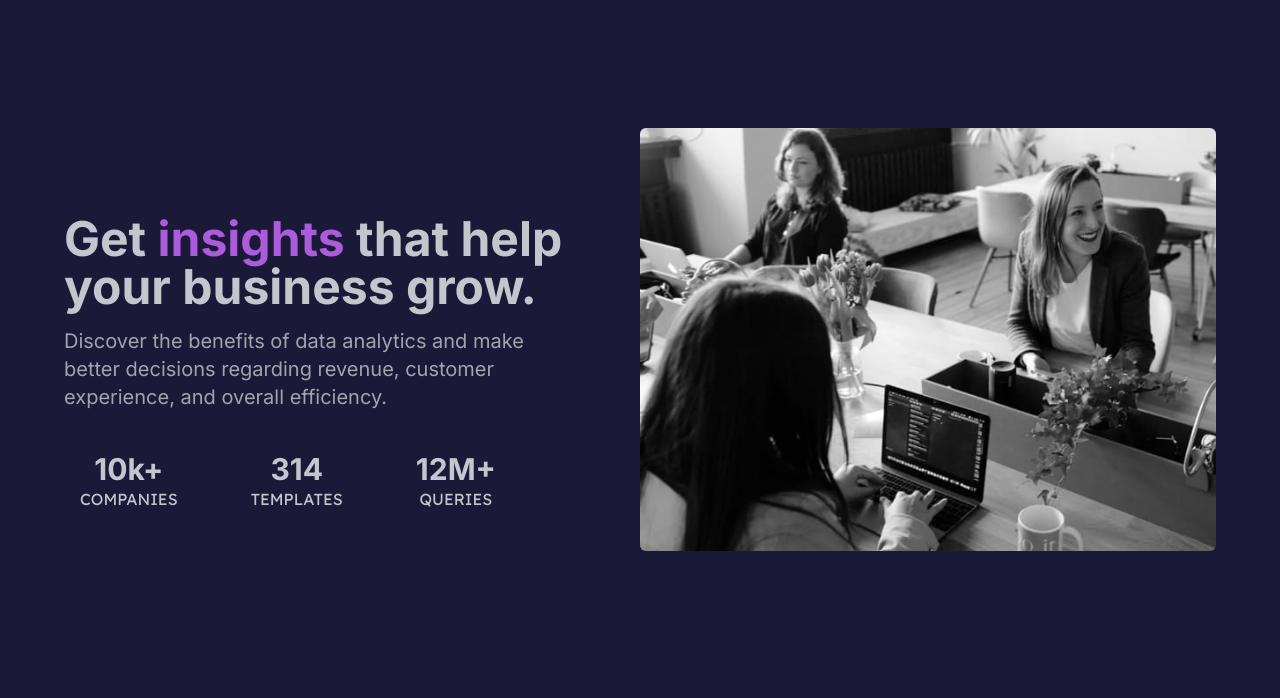
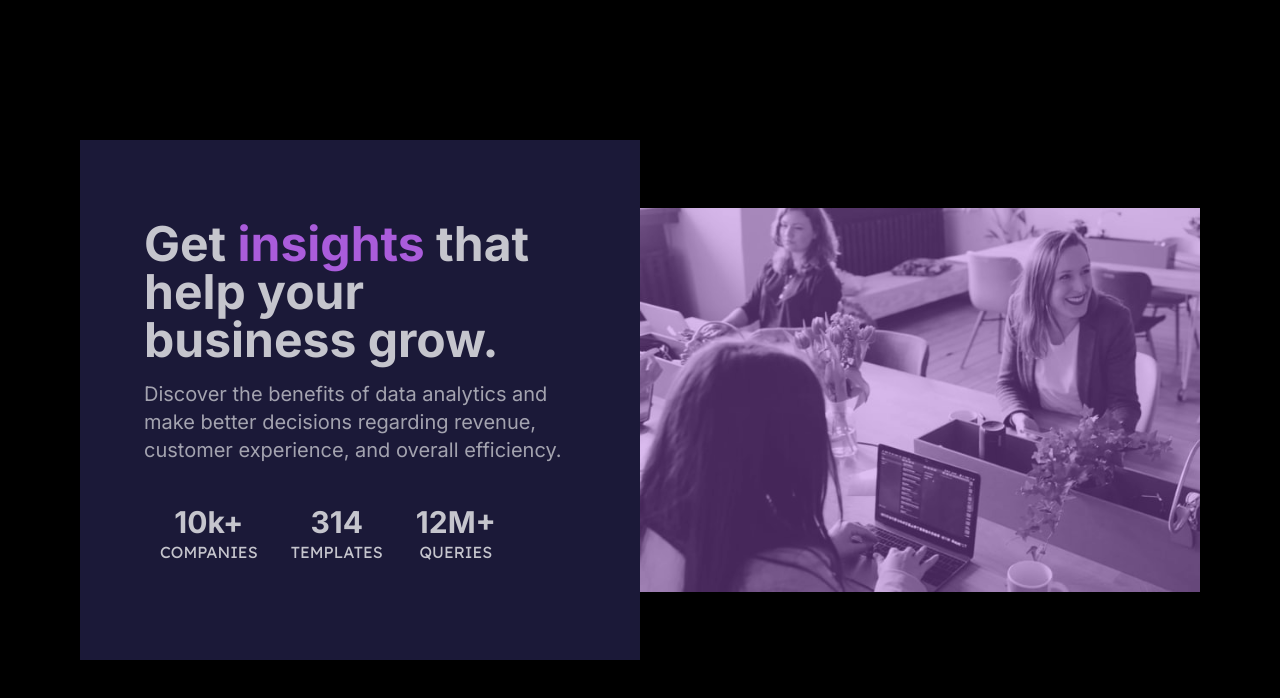
Before and after one commit to Oluwajuwonomoyele/stat-preview-card-component, a website: page index.html in a window 1280 px wide. Drawn offline with Linux system fonts and the light colour scheme.

Commit message:
complete project

```diff
--- a/index.html
+++ b/index.html
@@ -8,16 +8,16 @@
         <link rel="icon" type="image/png" sizes="32x32" href="./images/favicon-32x32.png">
         <title>Frontend Mentor | Stats preview card component</title>
     </head>
-    <body class="text-xl font-inter bg-dark-desaturated-blue">
-        <main>
+    <body class="text-xl font-inter bg-black">
+        <main class="lg:flex lg:justify-center lg:items-center lg:w-screen lg:h-screen">
             <!-- card section start -->
-            <section id="card">
+            <section id="card" >
                 <!-- container -->
-               <div class="flex flex-col lg:flex-row-reverse lg:items-center lg:justify-center lg:mt-32">
-                    <div class="w-full lg:w-1/2 lg:pr-16" id="img-div">
-                        <img class="w-full rounded-t-md lg:rounded-md" src="./images/image-header-mobile.jpg" alt="">
+               <div class="flex flex-col lg:flex-row-reverse lg:items-center lg:justify-center lg:p-20 w-full">
+                    <div class="w-full lg:w-1/2 h-96 lg:pr-16 relative z-20" id="img-div">
+                        <div class="absolute bg-soft-violet w-full h-full opacity-40"></div>
                     </div>
-                    <div class="w-full lg:w-1/2 bg-dark-desaturated-blue text-center lg:text-left text-slightly-transparent-white-1 pt-20 pb-4 px-4 md:px-16">
+                    <div class="w-full lg:w-1/2 bg-dark-desaturated-blue text-center lg:text-left text-slightly-transparent-white-1 pt-20 pb-4 px-4 md:px-16 lg:py-20">
                         <h1 class="text-4xl lg:text-5xl font-bold mb-4">Get <span class="text-soft-violet">insights</span> that help your business grow.</h1>
                         <p class="text-slightly-transparent-white-2 mb-6">Discover the benefits of data analytics and make better decisions regarding revenue, customer experience, and overall efficiency.</p>
 
--- a/src/input.css
+++ b/src/input.css
@@ -5,5 +5,14 @@
 @tailwind utilities;
 
 #img-div {
+    background-image: url('../images/image-header-mobile.jpg');
+    background-repeat: no-repeat;
+    background-position: center;
+    background-size: cover;
+}
 
+@media (min-width: 1300px) {
+    #img-div {
+        height: 470px;
+    }
 }
```
Also changed, not shown: public/output.css.
